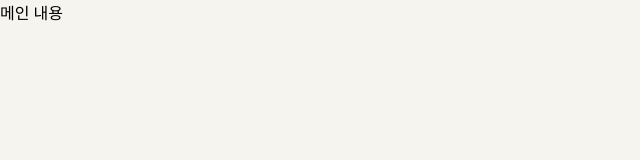
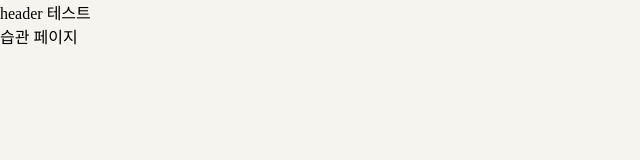
Before and after one commit to FS11-StudyForest-Team4/FS11-StudyForest-Team4-FE, a React (Vite) app: page /habit in a window 1280 px wide. Shown: the top 160 px of the page, without its empty margins (0-640 px from the left). Built offline with nearby package versions, Linux system fonts and the light colour scheme.

Commit message:
feat: add router

```diff
--- a/package.json
+++ b/package.json
@@ -11,7 +11,8 @@
   },
   "dependencies": {
     "react": "^19.2.0",
-    "react-dom": "^19.2.0"
+    "react-dom": "^19.2.0",
+    "react-router": "^7.13.0"
   },
   "engines": {
     "node": ">=22.0.0"
--- a/src/App.jsx
+++ b/src/App.jsx
@@ -1,11 +1,18 @@
-import "@/assets/styles/reset.css";
-import Layout from "./layout/Layout";
-import Main from "@/pages/main/Main";
+import { Routes, Route, Link } from 'react-router';
+import '@/assets/styles/reset.css';
+import Layout from './layout/Layout';
+import Home from '@/pages/home/Home';
+import Habit from './pages/habit/Habit';
+import Study from './pages/study/Study';
 
 function App() {
   return (
     <Layout>
-      <Main />
+      <Routes>
+        <Route path="/" element={<Home />} />
+        <Route path="/habit" element={<Habit />} />
+        <Route path="/study" element={<Study />} />
+      </Routes>
     </Layout>
   );
 }
--- a/src/layout/Header.jsx
+++ b/src/layout/Header.jsx
@@ -1,7 +1,7 @@
-import React from "react";
+import React from 'react';
 
 const Header = () => {
-  return <div></div>;
+  return <div>header 테스트</div>;
 };
 
 export default Header;
--- a/src/main.jsx
+++ b/src/main.jsx
@@ -1,10 +1,15 @@
 import { StrictMode } from 'react';
 import { createRoot } from 'react-dom/client';
+import { BrowserRouter } from 'react-router';
 import '@/assets/styles/global.css';
 import App from './App.jsx';
 
-createRoot(document.getElementById('root')).render(
+const root = createRoot(document.getElementById('root'));
+
+root.render(
   <StrictMode>
-    <App />
+    <BrowserRouter>
+      <App />
+    </BrowserRouter>
   </StrictMode>,
 );
--- /dev/null
+++ b/src/pages/habit/Habit.jsx
@@ -0,0 +1,7 @@
+import React from 'react';
+
+const Habit = () => {
+  return <div>습관 페이지</div>;
+};
+
+export default Habit;
--- /dev/null
+++ b/src/pages/home/Home.jsx
@@ -0,0 +1,7 @@
+import React from 'react';
+
+const Home = () => {
+  return <div>메인 내용</div>;
+};
+
+export default Home;
--- a/src/pages/main/Main.jsx
+++ /dev/null
@@ -1,7 +0,0 @@
-import React from "react";
-
-const Main = () => {
-  return <div>메인 내용</div>;
-};
-
-export default Main;
--- /dev/null
+++ b/src/pages/study/Study.jsx
@@ -0,0 +1,7 @@
+import React from 'react';
+
+const Study = () => {
+  return <div>스터디 페이지</div>;
+};
+
+export default Study;
```
Also changed, not shown: 1 other file (tests, documents, lock files or other folders).
